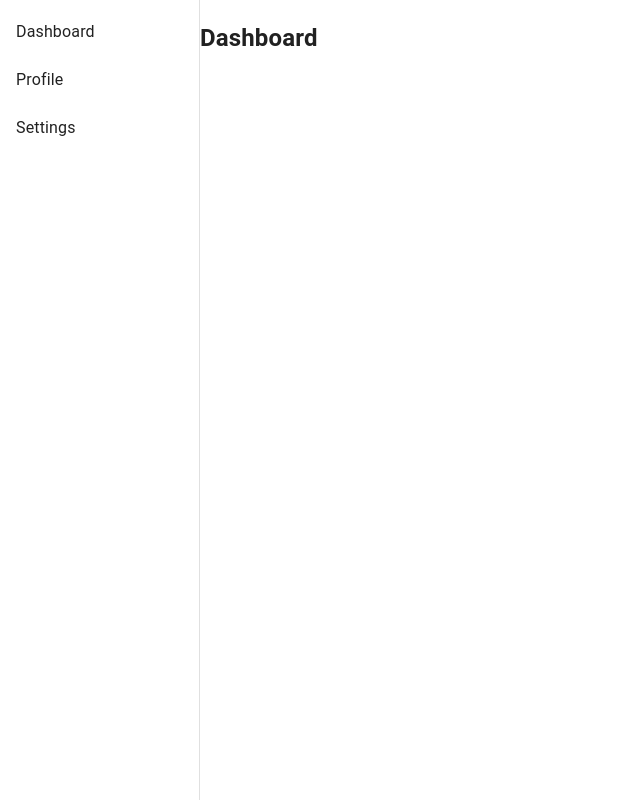
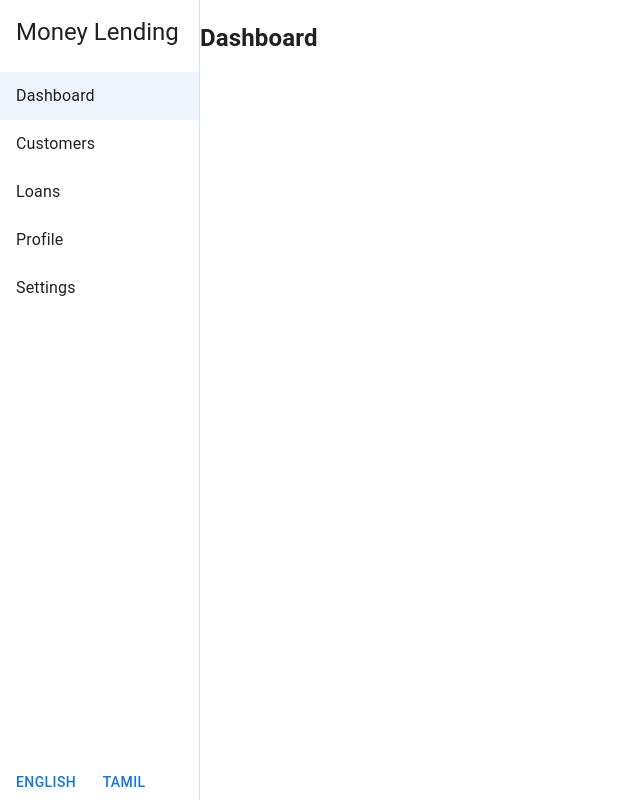
Before and after one commit to jayvanandel07/Finance-management-frontend, a React (Vite) app: page /app/dashboard in a window 1280 px wide. Shown: the whole page, without its empty margins (0-640 px from the left). Built offline with nearby package versions, Linux system fonts and the light colour scheme; no server answers; sample sign-in values are in the browser's storage.

Commit message:
language and menu

```diff
--- a/package.json
+++ b/package.json
@@ -16,8 +16,11 @@
     "@mui/material": "^5.15.20",
     "@reduxjs/toolkit": "^2.2.5",
     "axios": "^1.7.2",
+    "i18next": "^23.11.5",
+    "i18next-browser-languagedetector": "^8.0.0",
     "react": "^18.2.0",
     "react-dom": "^18.2.0",
+    "react-i18next": "^14.1.2",
     "react-redux": "^9.1.2",
     "react-router-dom": "^6.23.1",
     "redux": "^5.0.1"
--- a/src/components/Menu.jsx
+++ b/src/components/Menu.jsx
@@ -1,30 +1,98 @@
-import React from 'react';
-import { Link } from 'react-router-dom';
-import { List, ListItem, ListItemText, Drawer, Box } from '@mui/material';
+import React, { useState } from "react";
+import {
+  List,
+  ListItemText,
+  Drawer,
+  Box,
+  ListItemButton,
+  Typography,
+  Button,
+} from "@mui/material";
+import { Link } from "react-router-dom";
+import { useTranslation } from "react-i18next";
 
-const Menu = () => (
+const Menu = () => {
+  const { t, i18n } = useTranslation();
+
+  const [selectedMenu, setSelectedMenu] = useState(0);
+
+  const changeLanguage = (lng) => {
+    i18n.changeLanguage(lng);
+  };
+  const handleListItemClick = (index) => {
+    setSelectedMenu(index);
+  };
+
+  return (
     <Drawer
       variant="permanent"
       sx={{
         width: 200,
         flexShrink: 0,
-      [`& .MuiDrawer-paper`]: { width: 200, boxSizing: 'border-box' },
+        [`& .MuiDrawer-paper`]: { width: 200, boxSizing: "border-box" },
       }}
+      position={"relative"}
     >
-    <Box sx={{ overflow: 'auto' }}>
+      <Box padding={2}>
+        <Typography variant="h5">Money Lending</Typography>
+      </Box>
+      <Box sx={{ overflow: "auto" }}>
         <List>
-        <ListItem button component={Link} to="/app/dashboard">
-          <ListItemText primary="Dashboard" />
-        </ListItem>
-        <ListItem button component={Link} to="/app/profile">
-          <ListItemText primary="Profile" />
-        </ListItem>
-        <ListItem button component={Link} to="/app/settings">
-          <ListItemText primary="Settings" />
-        </ListItem>
+          <ListItemButton
+            component={Link}
+            to="/app/dashboard"
+            selected={selectedMenu === 0}
+            onClick={(event) => handleListItemClick(0)}
+          >
+            <ListItemText primary={t("dashboard")} />
+          </ListItemButton>
+          <ListItemButton
+            component={Link}
+            to="/app/customers"
+            selected={selectedMenu === 1}
+            onClick={(event) => handleListItemClick(1)}
+          >
+            <ListItemText primary={t("customers")} />
+          </ListItemButton>
+          <ListItemButton
+            component={Link}
+            to="/app/loans"
+            selected={selectedMenu === 1}
+            onClick={(event) => handleListItemClick(1)}
+          >
+            <ListItemText primary={t("loans")} />
+          </ListItemButton>
+          <ListItemButton
+            component={Link}
+            to="/app/profile"
+            selected={selectedMenu === 1}
+            onClick={(event) => handleListItemClick(1)}
+          >
+            <ListItemText primary={t("profile")} />
+          </ListItemButton>
+          <ListItemButton
+            component={Link}
+            to="/app/settings"
+            selected={selectedMenu === 2}
+            onClick={(event) => handleListItemClick(2)}
+          >
+            <ListItemText primary={t("settings")} />
+          </ListItemButton>
         </List>
+      </Box>
+      <Box
+        position={"absolute"}
+        bottom={0}
+        display={"flex"}
+        paddingInline={1}
+        gap={1}
+        width={"100%"}
+      >
+        <Button onClick={() => changeLanguage("en")}>English</Button>
+        <Button onClick={() => changeLanguage("ta")}>Tamil</Button>
       </Box>
     </Drawer>
   );
+};
 
 export default Menu;
--- /dev/null
+++ b/src/i18n.js
@@ -0,0 +1,37 @@
+// src/i18n.js
+
+import i18n from "i18next";
+import { initReactI18next } from "react-i18next";
+import LanguageDetector from "i18next-browser-languagedetector";
+
+// Translation files
+import enTranslation from "./locales/en/translation.json";
+import taTranslation from "./locales/ta/translation.json";
+
+i18n
+  .use(LanguageDetector) // Detects the user's language
+  .use(initReactI18next) // Passes i18n down to react-i18next
+  .init({
+    resources: {
+      en: { translation: enTranslation },
+      ta: { translation: taTranslation },
+    },
+    fallbackLng: "en",
+    detection: {
+      order: [
+        "querystring",
+        "cookie",
+        "localStorage",
+        "navigator",
+        "htmlTag",
+        "path",
+        "subdomain",
+      ],
+      caches: ["localStorage", "cookie"],
+    },
+    interpolation: {
+      escapeValue: false, // React already does escaping
+    },
+  });
+
+export default i18n;
--- /dev/null
+++ b/src/locales/en/translation.json
@@ -0,0 +1,8 @@
+
+{
+    "dashboard": "Dashboard",
+    "customers": "Customers",
+    "loans":"Loans",
+    "profile":"Profile",
+    "settings":"Settings"
+  }
--- /dev/null
+++ b/src/locales/ta/translation.json
@@ -0,0 +1,7 @@
+{
+    "dashboard": "டாஷ்போர்ட்",
+    "customers": "வாடிக்கையாளர்கள்",
+    "loans": "கடன்கள்",
+    "profile": "சுயவிவரம்",
+    "settings": "அமைப்புகள்"
+  }
--- a/src/main.jsx
+++ b/src/main.jsx
@@ -3,6 +3,8 @@ import ReactDOM from "react-dom/client";
 import { ThemeProvider, createTheme } from "@mui/material/styles";
 import CssBaseline from "@mui/material/CssBaseline";
 import { Provider } from "react-redux";
+import { I18nextProvider } from "react-i18next";
+import i18n from "./i18n"; // The i18n configuration file
 import store from "./redux/store.js";
 import App from "./App.jsx";
 
@@ -22,7 +24,9 @@ ReactDOM.createRoot(document.getElementById("root")).render(
     <ThemeProvider theme={theme}>
       <CssBaseline />
       <Provider store={store}>
-        <App />
+        <I18nextProvider i18n={i18n}>
+          <App />
+        </I18nextProvider>
       </Provider>
     </ThemeProvider>
   </React.StrictMode>
--- a/src/pages/Dashboard.jsx
+++ b/src/pages/Dashboard.jsx
@@ -1,9 +1,13 @@
-import React from 'react';
+import React from "react";
+import { useTranslation } from "react-i18next";
 
-const Dashboard = () => (
-  <div>
-    <h2>Dashboard</h2>
-  </div>
-);
+const Dashboard = () => {
+  const { t, i18n } = useTranslation();
+  return (
+    <div>
+      <h2>{t("dashboard")}</h2>
+    </div>
+  );
+};
 
 export default Dashboard;
```
Also changed, not shown: src/api/axiosInstance.js (added, +31 -0 lines), src/hooks/useAxios.js (added, +30 -0 lines), 1 other file (tests, documents, lock files or other folders). Lines whose indentation alone changed are shown as unchanged.
